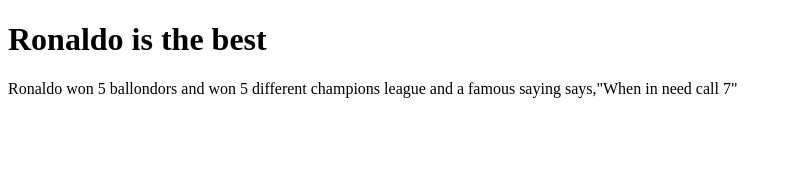
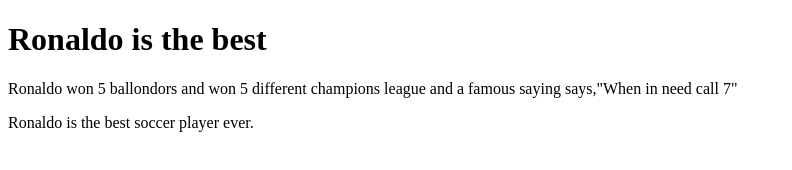
Before and after one commit to HamzahKayyali/basic_website, a plain HTML site: page index.html in a window 1280 px wide. Shown: the whole page, without its empty margins (0-792 px from the left). Drawn offline with Linux system fonts and the light colour scheme.

Commit message:
Update index.html

```diff
--- a/index.html
+++ b/index.html
@@ -6,5 +6,6 @@
 <body>
 <h1>Ronaldo is the best</h1>
 <p>Ronaldo won 5 ballondors and won 5 different champions league and a famous saying says,"When in need call 7"</p>
+<p>Ronaldo is the best soccer player ever.</p>
 </body>
 </html>
```
